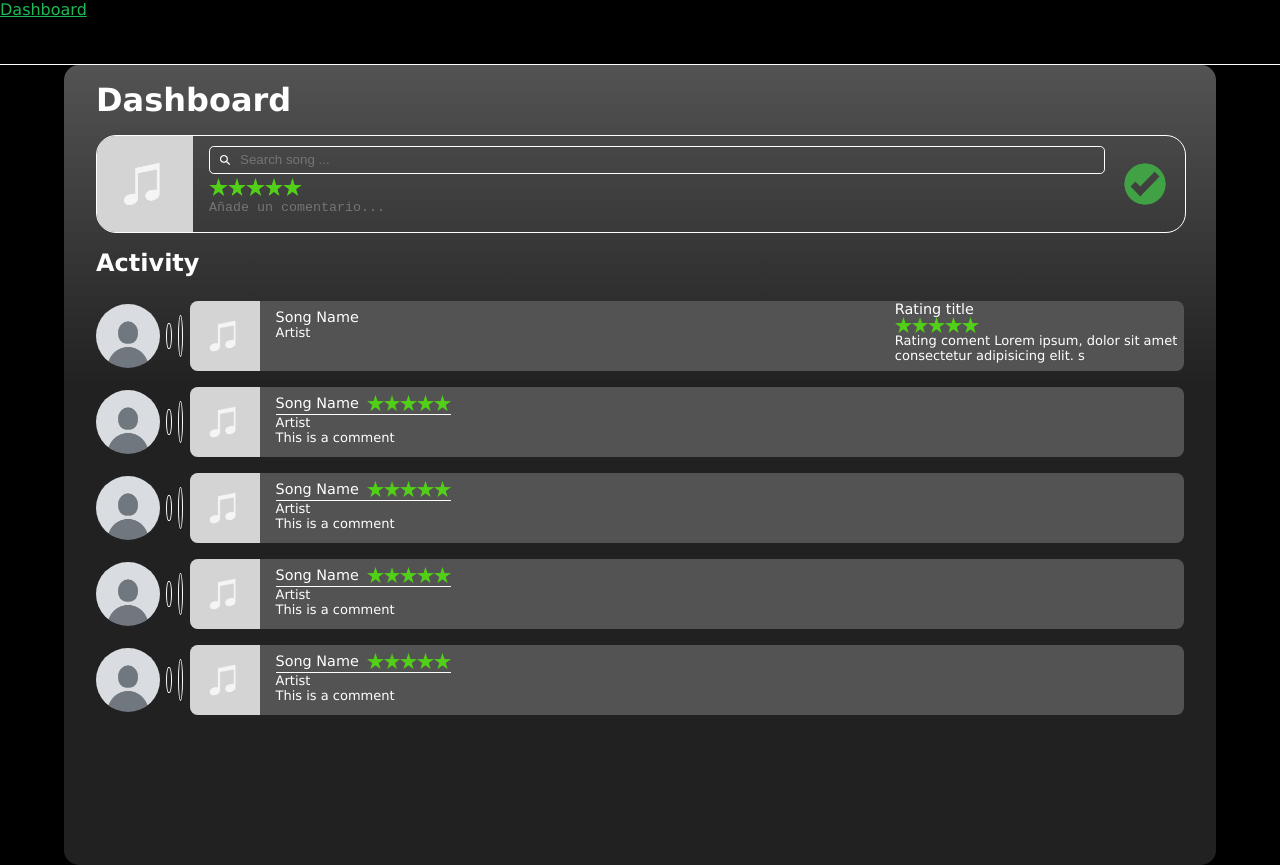
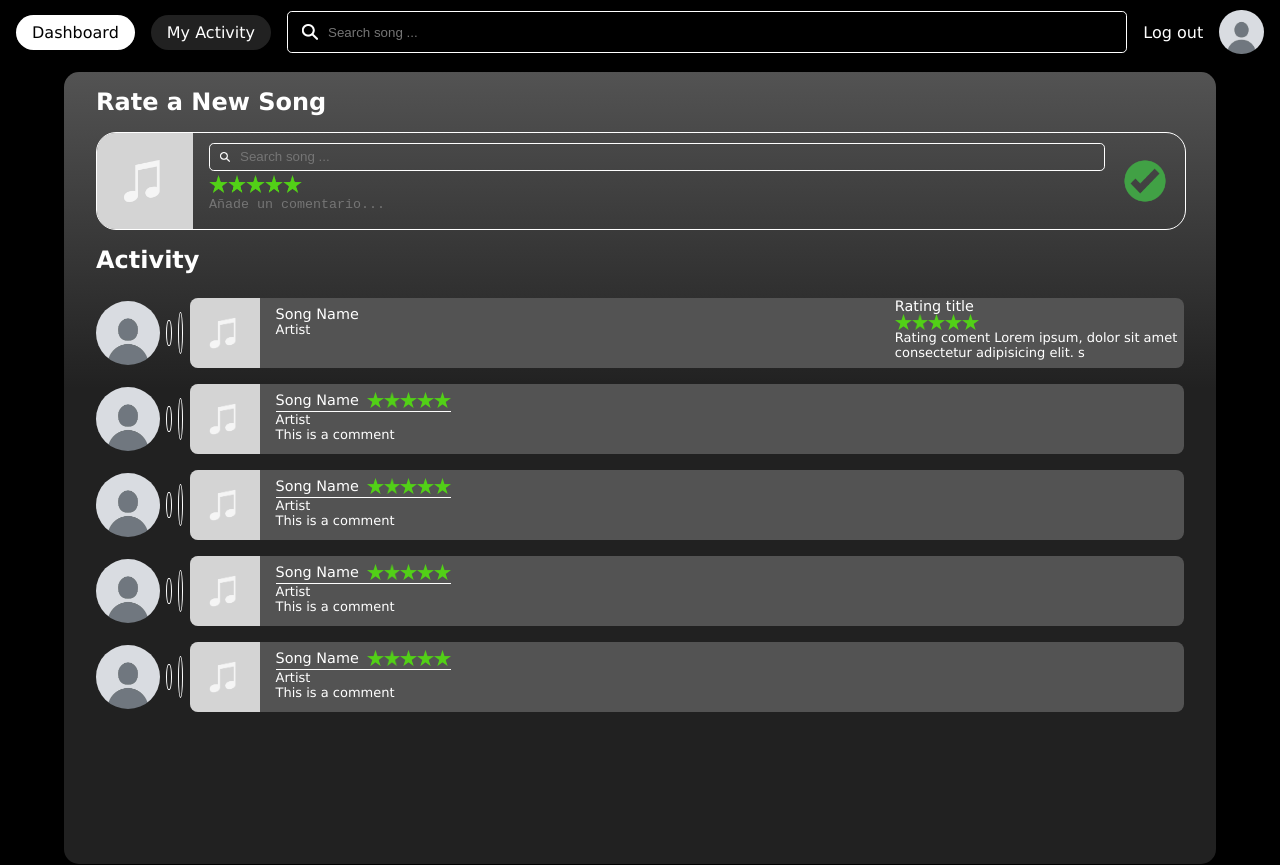
Before and after one commit to LizetCh/TopSpot, a plain HTML site: page dashboard.html in a window 1280 px wide. Shown: the top 865 px of the page. Drawn offline with Linux system fonts and the light colour scheme.

Commit message:
Added navbar

```diff
--- a/css/components.css
+++ b/css/components.css
@@ -1,11 +1,67 @@
 
 .navbar {
   height: 8vh;
-  width: 100%;
-  border-bottom: solid 0.05rem;
+  width: 100vw;
   border-color: var(--color-tertiary);
   background-color: var(--color-very-dark);
   top: 0;
   position: sticky;
+}
 
-}
+  .navbar-container {
+    display: flex;
+    flex-direction: row;
+    justify-content: space-between;
+    align-items: center;
+    height: 100%;
+    width: 100%;
+    padding: 0 1rem;
+    gap: 1rem;
+  }
+
+    .navbar-menu-bttn {
+      display: flex;
+      flex-direction: row;
+      gap: 1rem;
+    }
+
+      .navbar-container a {
+        color: var(--color-tertiary);
+        text-decoration: none;
+        min-width: fit-content;
+      }
+
+      .navbar-container .nav-bttn {
+        background-color: var(--color-dark-gray);
+        border-radius: 2rem;
+        padding: 0.5rem 1rem;
+      }
+
+
+      .navbar-container .nav-bttn:hover {
+        background-color: var(--color-gray);
+        cursor: pointer;
+      }
+
+    .navbar-container .search-bar {
+      flex: 1;
+    }
+
+      .search-bar .search-song-input {
+        background-position: 14px 12px;
+        background-size: 1rem;
+        padding-left: 2.5rem;
+      }
+
+    .navbar-container .nav-profile {
+      height: 70%;
+      border-radius: 2rem;
+      overflow: hidden;
+      margin-right: 2rem;
+    }
+
+      .nav-profile img {
+        object-fit: cover;
+        height: 100%;
+        width: 100%;
+      }
--- a/css/dashboard.css
+++ b/css/dashboard.css
@@ -1,4 +1,13 @@
 
+/*navbar*/
+
+#dashboard-bttn {
+  background-color: var(--color-tertiary);
+}
+
+#dashboard-bttn a {
+  color: var(--color-very-dark);
+}
 
 /*DASHBOARD*/
 
@@ -10,9 +19,9 @@
 }
 
 .dashboard-container {
+  margin-top: 1vh;
   display: flex;
   flex-direction: column;
-  padding-top: 2rem;
   width: 85%;
   align-items: flex-start;
   gap: 1rem;
--- a/css/layout.css
+++ b/css/layout.css
@@ -66,3 +66,7 @@ input {
   width: 100%;
   color: gray;
 }
+
+li {
+  list-style: none;
+}
--- a/css/login.css
+++ b/css/login.css
@@ -21,6 +21,7 @@
   box-shadow: 0 0 3rem 0 var(--color-primary);
   padding: 1rem 1rem;
   text-align: center;
+  min-width: 15rem;
 }
 
 .login-form {
--- a/dashboard.html
+++ b/dashboard.html
@@ -10,19 +10,28 @@
   <link rel="stylesheet" href="./css/dashboard.css">
 </head>
 <body>
+
   <nav class="navbar">
-    <ul>
-      <li><a>Dashboard</a></li>
-      <li><img></li>
+    <ul class="navbar-container">
+      <div class="navbar-menu-bttn">
+        <li class="nav-bttn" id="dashboard-bttn"><a>Dashboard</a></li>
+        <li class="nav-bttn" id="activity-bttn"><a>My Activity</a></li>
+      </div>
+      <li class="search-bar">
+        <input type="search" name="search" class="search-song-input" placeholder="Search song ...">
+      </li>
+      <li class="nav-link"><a href="login.html">Log out</a></li>
+      <li class="nav-profile"><a><img src="./img/user-placeholder.jpeg"></a></li>
 
     </ul>
   </nav>
+
   <div class="dashboard-page">
 
 
 
     <div class="dashboard-container">
-      <h1>Dashboard</h1>
+      <h2>Rate a New Song</h2>
         <div class="new-song-container">
           <div class="new-song-img-placeholder">
             <img class="new-song-img" src="img/song-placeholder.png" alt="Song image placeholder">
```
